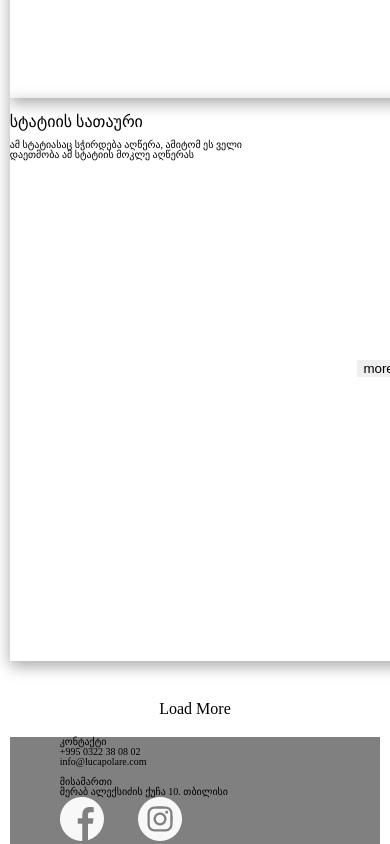
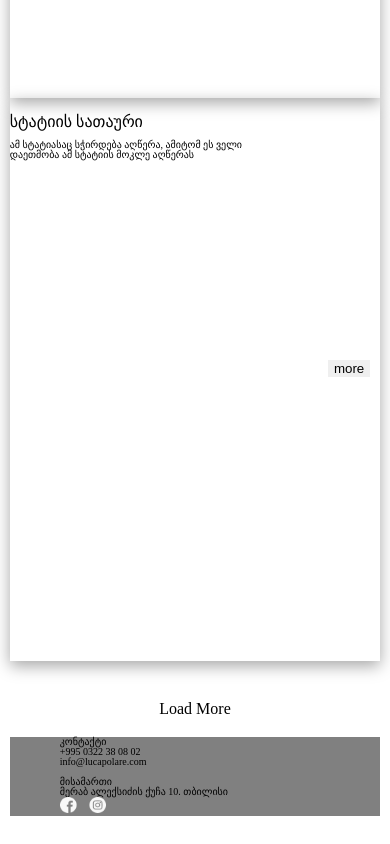
Before and after one commit to Baia22/Mobile-version, a plain HTML site: page index.html in a window 390 px wide. Shown: the part 2998-3842 px from the top of the page. After the commit the page ends 3814 px from the top, so only its background shows below. Drawn offline with Linux system fonts and the light colour scheme.

Commit message:
last-version

```diff
--- a/css/style.css
+++ b/css/style.css
@@ -41,6 +41,7 @@ ul {
     display: flex;
     width:100%;
     margin-top:40px;
+    flex-wrap: wrap;
 }
 .img-article1, .img-article2, .img-article3, .img-article4, .img-article5, .img-article6 {
     width:100%;
@@ -83,6 +84,7 @@ p {
         display: flex;
         width:100%;
         margin-top:40px;
+        flex-wrap: wrap;
 }
 .end {
     background-color: grey;
@@ -95,12 +97,14 @@ p {
 .load-more1 {
     display:none;
 }
+.last-photo {
+    width:46px;
+    height:16px;
+}
 
 @media (max-width:480px) {
     .articles, .articles2 {
-        display:block;
         justify-content: center;
-        flex-wrap: wrap;
     }
     nav {
         display: none;
@@ -110,6 +114,7 @@ p {
     }
     .search {
         display: flex;
+        justify-content: end;
     }
     .end {
         display: block;
--- a/index.html
+++ b/index.html
@@ -83,7 +83,7 @@
                 <button class="more">more</button>
         </div>
         </div>
-        <div class="load-more1">
+        <div class="load-more">
             <a  href="">
             Load More
              </a>
@@ -101,7 +101,7 @@
                 <p>მისამართი <br>
                     მერაბ ალექსიძის ქუჩა 10. თბილისი</p>
             </li>
-            <img src="./pict7.png" alt="">
+            <img class="last-photo" src="./pict7.png" alt="">
         </ul>
     </footer>
     </div>
```
